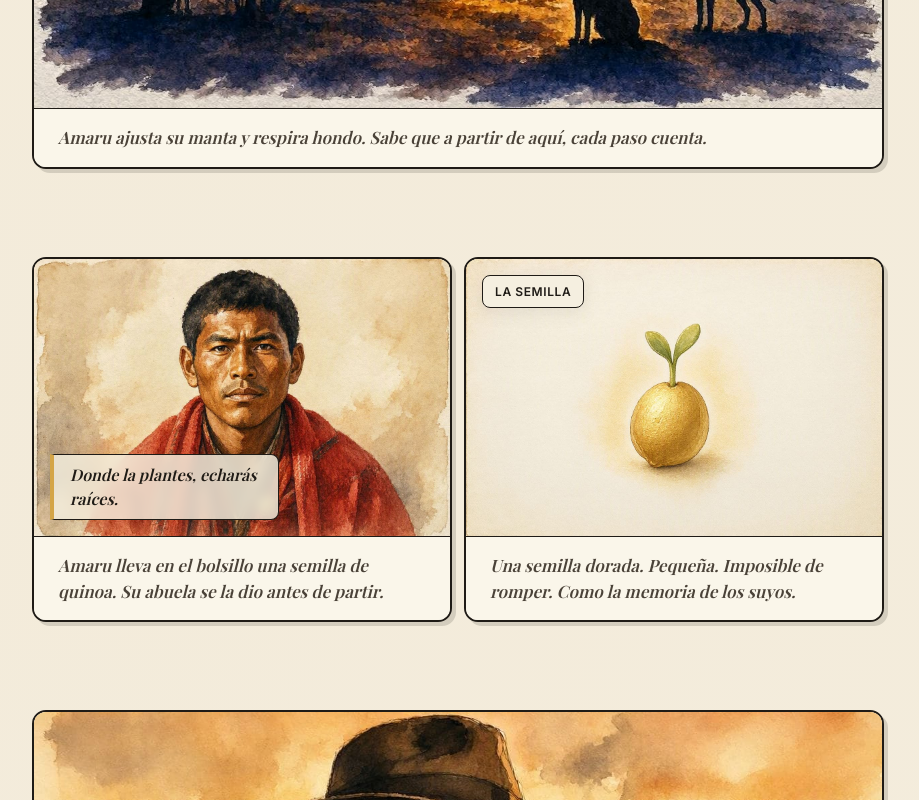
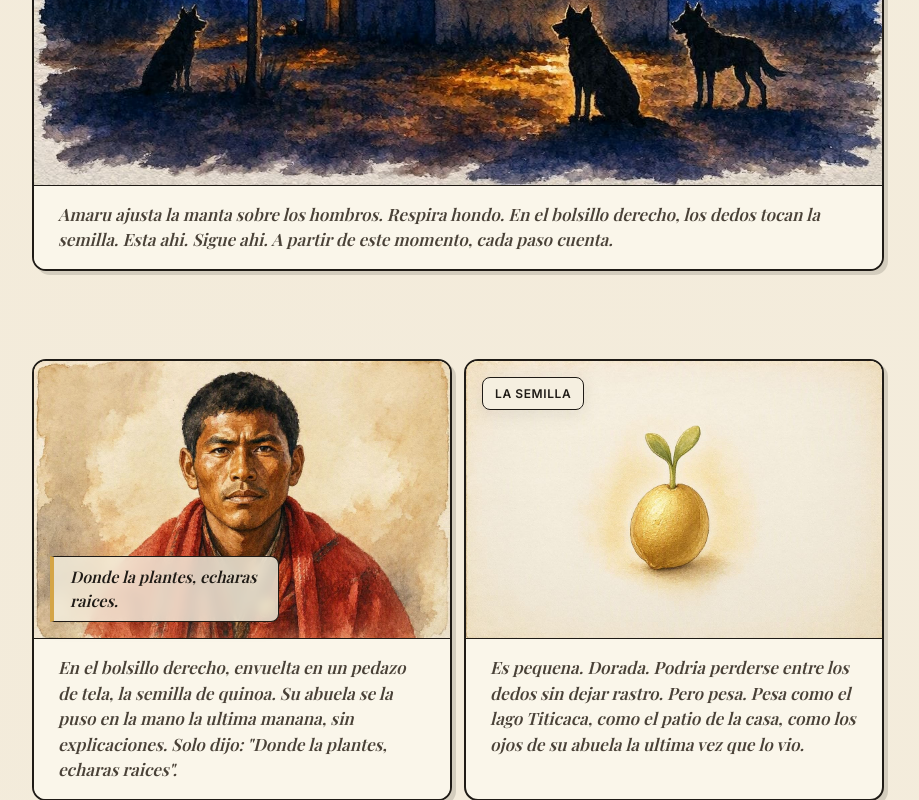
Before and after one commit to psjosegaetehernandez-rgb/raices-comic, a React (Vite) app: page /capitulo/cap1 in a window 1280 px wide. Shown: the part 2700-3500 px from the top of the page, without its empty margins (182-1101 px from the left). Built offline with nearby package versions, Linux system fonts and the light colour scheme; a web font is replaced by a local one.

Commit message:
feat: narrativa enriquecida del Cap I (sensorial + callbacks + tono)

```diff
--- a/src/data/chapters/cap1.ts
+++ b/src/data/chapters/cap1.ts
@@ -26,7 +26,7 @@ export const capitulo1: Chapter = {
           imageAlt: 'Cordillera de los Andes vista desde el altiplano al amanecer',
           caption: 'Altiplano andino · 4:00 AM',
           narration:
-            'La cordillera respira. Bajo el cielo más limpio del mundo, el frío corta la piel y el silencio pesa.',
+            'La cordillera respira como un animal antiguo. Bajo este cielo, el mas limpio del mundo, no hay ruido humano. Solo el viento. Solo el frio que se mete por las mangas, por el cuello, por los tobillos. Solo el silencio, que tambien pesa.',
         },
       ],
     },
@@ -42,7 +42,7 @@ export const capitulo1: Chapter = {
           imageAlt: 'Paso fronterizo Visviri al amanecer',
           caption: 'Paso Visviri · 4:30 AM',
           narration:
-            'A lo lejos, las luces de un retén. La frontera no es una línea: es una herida que se abre y se cierra todos los días.',
+            'A lo lejos, cuatro luces amarillas. Un reten. Amaru las mira sin pestanear. Su abuela le dijo una vez que la frontera no es una linea: es una herida que se abre y se cierra todos los dias. Y el, ahora, la esta cruzando.',
         },
       ],
     },
@@ -56,9 +56,9 @@ export const capitulo1: Chapter = {
           layout: 'full',
           image: '/imagenes/cap1/01-frontera-noche.jpg',
           imageAlt: 'Puesto fronterizo militar nocturno en los Andes',
-          caption: 'Retén militar · 4:45 AM',
+          caption: 'Reten militar · 4:45 AM',
           narration:
-            'Amaru ajusta su manta y respira hondo. Sabe que a partir de aquí, cada paso cuenta.',
+            'Amaru ajusta la manta sobre los hombros. Respira hondo. En el bolsillo derecho, los dedos tocan la semilla. Esta ahi. Sigue ahi. A partir de este momento, cada paso cuenta.',
         },
       ],
     },
@@ -71,12 +71,12 @@ export const capitulo1: Chapter = {
           type: 'close-up',
           layout: 'half',
           image: '/imagenes/cap1/02-amaru-rostro.jpg',
-          imageAlt: 'Retrato de Amaru, joven aymara de 24 años',
+          imageAlt: 'Retrato de Amaru, joven aymara de 24 anos',
           narration:
-            'Amaru lleva en el bolsillo una semilla de quinoa. Su abuela se la dio antes de partir.',
+            'En el bolsillo derecho, envuelta en un pedazo de tela, la semilla de quinoa. Su abuela se la puso en la mano la ultima manana, sin explicaciones. Solo dijo: "Donde la plantes, echaras raices".',
           narrativeBoxes: [
             {
-              text: 'Donde la plantes, echarás raíces.',
+              text: 'Donde la plantes, echaras raices.',
               position: 'bottom-left',
               style: 'quote',
             },
@@ -90,7 +90,7 @@ export const capitulo1: Chapter = {
           imageAlt: 'Semilla dorada de quinoa brotando entre grietas',
           caption: 'La semilla',
           narration:
-            'Una semilla dorada. Pequeña. Imposible de romper. Como la memoria de los suyos.',
+            'Es pequena. Dorada. Podria perderse entre los dedos sin dejar rastro. Pero pesa. Pesa como el lago Titicaca, como el patio de la casa, como los ojos de su abuela la ultima vez que lo vio.',
         },
       ],
     },
@@ -103,9 +103,9 @@ export const capitulo1: Chapter = {
           type: 'dialogue',
           layout: 'full',
           image: '/imagenes/cap1/03-coyote.jpg',
-          imageAlt: 'Hombre de 45 años con sombrero, mirada calculadora',
+          imageAlt: 'Hombre de 45 anos con sombrero, mirada calculadora',
           narration:
-            'El desconocido le ofreció ayuda: "¿Buscas cruzar? Yo te ayudo. Tiene un costo." Su voz era aceitosa; sus ojos, calculadores.',
+            'El hombre lo mira sin apuro. Sonrie con el cigarro entre los dientes. "Buscas cruzar? Yo te ayudo. Tiene un costo." Su voz es aceitosa, de esas que se pegan. Sus ojos no sonrien.',
         },
       ],
     },
@@ -120,7 +120,7 @@ export const capitulo1: Chapter = {
           image: '/imagenes/cap1/04-amaru-solo.jpg',
           imageAlt: 'Amaru caminando solo en el desierto',
           narration:
-            'Amaru piensa. Hay caminos que se pagan con dinero y caminos que se pagan con miedo. Ninguno es gratis.',
+            'Amaru piensa. Hay caminos que se pagan con dinero y caminos que se pagan con miedo. Y hay caminos, los mas raros, que se pagan con paciencia. Ninguno es gratis. Todos dejan marca.',
           decisionId: 'd1',
         },
       ],
@@ -134,10 +134,10 @@ export const capitulo1: Chapter = {
           type: 'establishing',
           layout: 'full',
           image: '/imagenes/cap1/05-grupo-migrantes.jpg',
-          imageAlt: 'Grupo de 6 familias migrantes alrededor de una olla común',
+          imageAlt: 'Grupo de 6 familias migrantes alrededor de una olla comun',
           caption: 'Camino a Chile · 6:45 AM',
           narration:
-            'Un grupo de familias avanza en silencio. Comparten agua, pan y silencios. La comunidad, a veces, es lo único que se tiene.',
+            'Un grupo de familias camina sin hablar. Una mujer le pasa la botella de agua a un viejo. Un nino comparte el pan con otro. Nadie dice nada. La comunidad, a veces, es esto: un gesto, una botella, un pan partido en dos.',
         },
       ],
     },
@@ -152,7 +152,7 @@ export const capitulo1: Chapter = {
           image: '/imagenes/cap1/11-manos.jpg',
           imageAlt: 'Manos oscuras entrelazadas con cadenas rotas',
           narration:
-            'Las manos se entrelazan. Nadie lo dice, pero todos lo saben: quien camina solo, camina más rápido; quien camina acompañado, llega más lejos.',
+            'Las manos se entrelazan. Son manos que no se conocen, manos que quiza no se vuelvan a ver. Pero ahora, en este paso, son las unicas manos disponibles. Quien camina solo llega mas rapido. Quien camina acompanado, llega mas lejos.',
         },
       ],
     },
@@ -165,10 +165,10 @@ export const capitulo1: Chapter = {
           type: 'establishing',
           layout: 'full',
           image: '/imagenes/cap1/09-olla-comun.jpg',
-          imageAlt: 'Olla común en patio compartido del campamento',
-          caption: 'Olla común · 11:30 AM',
+          imageAlt: 'Olla comun en patio compartido del campamento',
+          caption: 'Olla comun · 11:30 AM',
           narration:
-            'En el campamento, la olla común hierve. Lo poco que hay, se reparte. Así se sobrevive: no con lo que se tiene, sino con lo que se comparte.',
+            'La olla comun hierve desde temprano. Lo poco que hay, se reparte: un plato para cada familia, sin importar cuantos trajeron. Asi se sobrevive cuando no hay nada. No con lo que se tiene. Con lo que se comparte.',
         },
       ],
     },
@@ -184,7 +184,7 @@ export const capitulo1: Chapter = {
           imageAlt: 'Llegada a Alto Hospicio al atardecer',
           caption: 'Alto Hospicio · 7:45 PM',
           narration:
-            'El atardecer pinta la ciudad de naranja y polvo. Alto Hospicio: miles de casas de madera colgadas del cerro. Aquí empieza otra vida.',
+            'El atardecer pinta el cerro de naranja y polvo. Alto Hospicio: miles de casas de madera, todas colgadas de la misma ladera, todas con las mismas lonas azules en el techo. Aqui empieza otra vida. Aqui, tambien, empieza el olvido.',
         },
       ],
     },
@@ -197,10 +197,10 @@ export const capitulo1: Chapter = {
           type: 'establishing',
           layout: 'full',
           image: '/imagenes/cap1/06-campamento.jpg',
-          imageAlt: 'Vista panorámica de Alto Hospicio al atardecer',
+          imageAlt: 'Vista panoramica de Alto Hospicio al atardecer',
           caption: 'Campamento Renacer · 8:00 PM',
           narration:
-            'El campamento huele a tierra mojada y a comida compartida. Amaru deja su mochila. Este es, por ahora, su hogar.',
+            'El campamento huele a tierra mojada, a lena humeda, a comida que no alcanza pero se comparte. Amaru deja la mochila en el suelo de tierra. Este es, por ahora, su hogar. Manana veremos.',
         },
       ],
     },
@@ -213,10 +213,10 @@ export const capitulo1: Chapter = {
           type: 'reflection',
           layout: 'full',
           image: '/imagenes/cap1/15-raices.jpg',
-          imageAlt: 'Raíces de árbol entrelazadas bajo tierra',
-          caption: 'Epílogo',
+          imageAlt: 'Raices de arbol entrelazadas bajo tierra',
+          caption: 'Epilogo',
           narration:
-            'Esa noche, Amaru planta la semilla en un rincón del patio. No sabe si germinará. Pero sabe que las raíces, cuando encuentran tierra, siempre encuentran la forma.',
+            'Esa noche, cuando todos duermen, Amaru cava un hueco con las manos en un rincon del patio. Deposita la semilla. La cubre con tierra mojada. No sabe si germinara —el desierto no perdona—. Pero sabe que las raices, cuando encuentran tierra, siempre encuentran la forma.',
         },
       ],
     },
@@ -224,7 +224,7 @@ export const capitulo1: Chapter = {
   decisions: [
     {
       id: 'd1',
-      question: '¿Qué camino toma Amaru?',
+      question: 'Que camino toma Amaru?',
       context: 'La frontera se abre en tres direcciones. Ninguna es segura.',
       options: [
         {
@@ -232,24 +232,24 @@ export const capitulo1: Chapter = {
           label: 'A',
           text: 'Aceptar la ayuda del desconocido',
           consequence:
-            'El coyote lo lleva por un paso peligroso. Amaru llega, pero endeudado y con miedo. Aprende que hay favores que hipotecan la libertad.',
-          pedagogicalTag: 'Tráfico ilícito / deuda',
+            'El coyote lo lleva por un paso peligroso. Amaru llega, pero endeudado y con miedo. Aprende que hay favores que hipotecan la libertad. Y que el miedo, a diferencia de la deuda, no se paga con dinero.',
+          pedagogicalTag: 'Trafico ilicito / deuda',
         },
         {
           id: 'd1b',
           label: 'B',
           text: 'Rechazar y buscar otra ruta',
           consequence:
-            'Amaru camina solo durante horas. Encuentra un camino alternativo, pero llega exhausto. Descubre que la autonomía tiene un costo físico.',
-          pedagogicalTag: 'Autonomía migrante',
+            'Amaru camina solo durante horas. Encuentra un camino alternativo, pero llega exhausto. Descubre que la autonomia tiene un costo fisico. Y que a veces, caminar solo es la unica forma de seguir siendo uno mismo.',
+          pedagogicalTag: 'Autonomia migrante',
         },
         {
           id: 'd1c',
           label: 'C',
           text: 'Unirse a otros migrantes',
           consequence:
-            'Un grupo de familias lo invita a caminar juntos. Comparten agua, pan y silencios. Amaru entiende que la comunidad es también un modo de cruzar.',
-          pedagogicalTag: 'Malungaje / comunidad en tránsito',
+            'Un grupo de familias lo invita a caminar juntos. Comparten agua, pan y silencios. Amaru entiende que la comunidad es tambien un modo de cruzar. Y que las manos prestadas, a veces, sostienen mas que las propias.',
+          pedagogicalTag: 'Malungaje / comunidad en transito',
         },
       ],
     },
```
Also changed, not shown: 2 other files (tests, documents, lock files or other folders).
